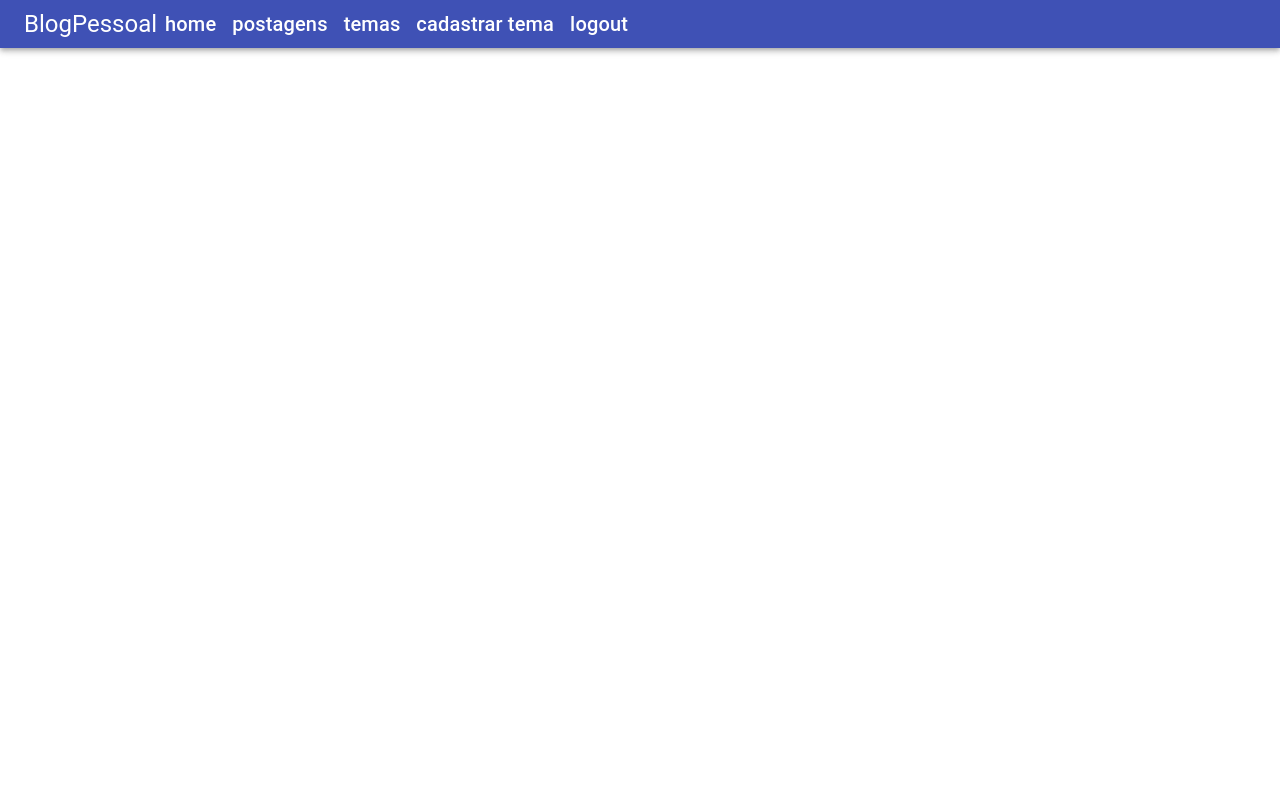
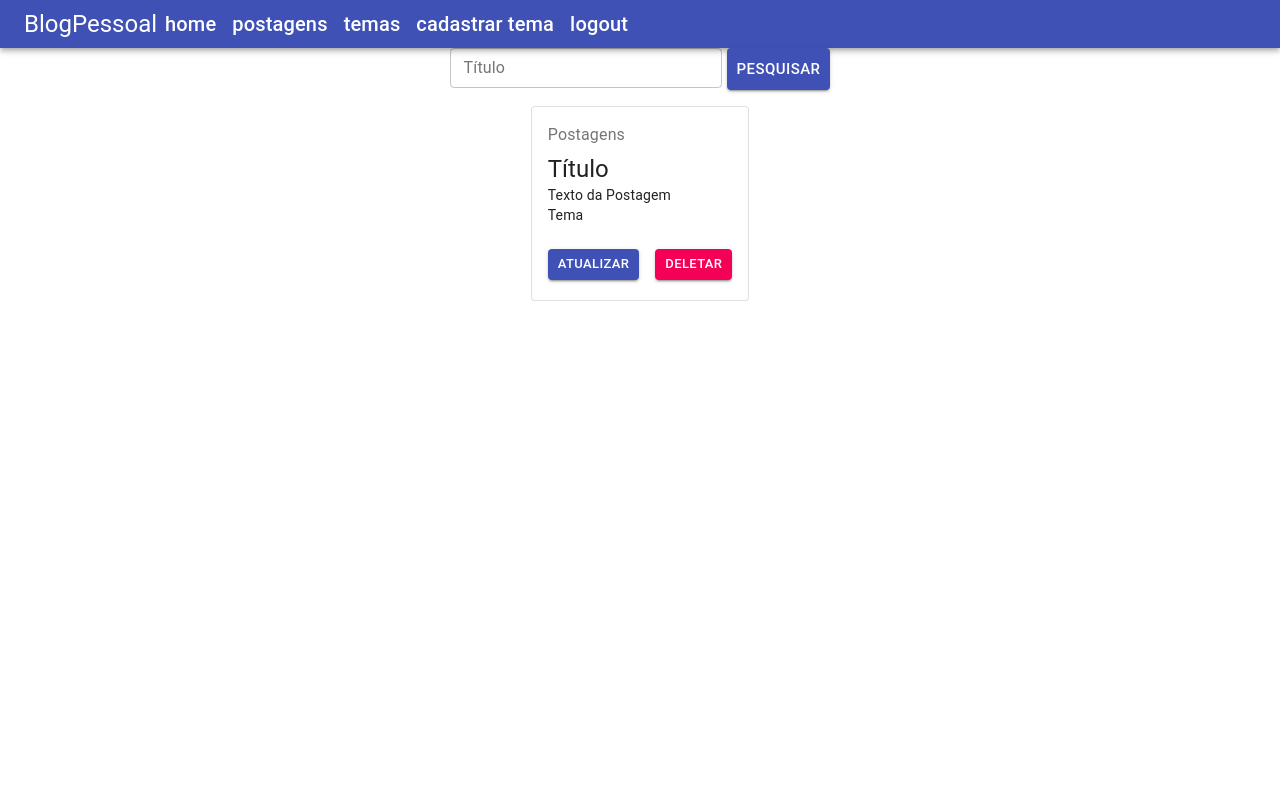
Before and after one commit to rafaelq80/blog-pessoal_ReactJS, a React (Create React App) app: page /titulo in a window 1280 px wide. Shown: the top 800 px of the page. Built offline with nearby package versions, Linux system fonts and the light colour scheme.

Commit message:
Interface TabPostagens

```diff
--- a/package.json
+++ b/package.json
@@ -5,6 +5,7 @@
   "dependencies": {
     "@material-ui/core": "^4.12.3",
     "@material-ui/icons": "^4.11.2",
+    "@material-ui/lab": "^4.0.0-alpha.60",
     "@testing-library/jest-dom": "^5.16.1",
     "@testing-library/react": "^12.1.2",
     "@testing-library/user-event": "^13.5.0",
--- a/src/App.tsx
+++ b/src/App.tsx
@@ -8,6 +8,7 @@
 import './App.css';
 import ListaPostagem from './components/postagens/listapostagem/ListaPostagem';
 import ListaTema from './components/temas/listatema/ListaTema';
+import ListaPostagemTitulo from './components/postagens/listapostagemtitulo/ListaPostagemTitulo';
 
 
 function App() {
@@ -41,6 +42,10 @@
               <ListaPostagem />
             </Route>
 
+            <Route path='/titulo'>
+              <ListaPostagemTitulo />
+            </Route>
+
           </div>
         </Switch>
       <Footer />
--- /dev/null
+++ b/src/components/postagens/listapostagemtitulo/ListaPostagemTitulo.css
@@ -0,0 +1,7 @@
+.text-decorator-none{
+    text-decoration: none;
+}
+
+.botao{
+    Height: '38px';
+}
--- /dev/null
+++ b/src/components/postagens/listapostagemtitulo/ListaPostagemTitulo.tsx
@@ -0,0 +1,76 @@
+import React from 'react'
+import { Link } from 'react-router-dom'
+import { Box, Card, CardActions, CardContent, Button, Typography, TextField, Grid } from '@material-ui/core';
+import './ListaPostagemTitulo.css';
+
+function ListaPostagem() {
+
+  return (
+
+    <Grid container direction='row' justifyContent='center' alignItems='center'>
+
+      <Grid item xs={12} direction='row' justifyContent='center' alignItems='center' style={{ display: "flex" }}>
+        <form action="" style={{ display: "flex" }}>
+          <TextField
+            id="titulo"
+            variant="outlined"
+            label="Título"
+            size="small"
+            fullWidth
+            style={{ marginRight: "5px" }}
+          />
+          <Button className="botao"
+            variant="contained"
+            type="submit"
+            color="primary"
+            size="large">
+            Pesquisar
+          </Button>
+        </form>
+      </Grid>
+
+        <Box m={2} >
+          <Card variant="outlined">
+            <CardContent>
+              <Typography color="textSecondary" gutterBottom>
+                Postagens
+              </Typography>
+              <Typography variant="h5" component="h2">
+                Título
+              </Typography>
+              <Typography variant="body2" component="p">
+                Texto da Postagem
+              </Typography>
+              <Typography variant="body2" component="p">
+                Tema
+              </Typography>
+            </CardContent>
+            <CardActions>
+              <Box display="flex" justifyContent="center" mb={1.5}>
+
+                <Link to="" className="text-decorator-none" >
+                  <Box mx={1}>
+                    <Button variant="contained" className="marginLeft" size='small' color="primary" >
+                      atualizar
+                    </Button>
+                  </Box>
+                </Link>
+                <Link to="" className="text-decorator-none">
+                  <Box mx={1}>
+                    <Button variant="contained" size='small' color="secondary">
+                      deletar
+                    </Button>
+                  </Box>
+                </Link>
+              </Box>
+            </CardActions>
+          </Card>
+        </Box>
+
+
+    </Grid>
+  );
+
+}
+
+export default ListaPostagem;
--- /dev/null
+++ b/src/components/postagens/tabpostagem/TabPostagem.css
@@ -0,0 +1,3 @@
+.titulo{
+    font-weight: bold;
+ }
--- /dev/null
+++ b/src/components/postagens/tabpostagem/TabPostagem.tsx
@@ -0,0 +1,43 @@
+import React, {useState} from 'react'
+import { AppBar, Tab, Tabs, Typography, Box } from '@material-ui/core';
+
+import ListaPostagem from '../listapostagem/ListaPostagem';
+import './TabPostagem.css';
+import { TabContext, TabPanel } from '@material-ui/lab';
+import ListaPostagemTitulo from '../listapostagemtitulo/ListaPostagemTitulo';
+
+
+function TabPostagem() {
+    const [value, setValue] = useState('1')
+    function handleChange(event: React.ChangeEvent<{}>, newValue: string){
+        setValue(newValue);
+    }
+  return (
+    <>
+      <TabContext value={value}>
+        <AppBar position="static">
+          <Tabs centered indicatorColor="secondary" onChange={handleChange}>
+            <Tab label="Todas as postagens" value="1"/>
+            <Tab label="Postagens por Título" value="2" />
+            <Tab label="Sobre-nós" value="3" />
+          </Tabs>
+        </AppBar>
+        <TabPanel value="1" >
+          <Box display="flex" flexWrap="wrap" justifyContent="center">
+            <ListaPostagem />
+          </Box>
+        </TabPanel>
+        <TabPanel value="2" >
+          <Box display="flex" flexWrap="wrap" justifyContent="center">
+            <ListaPostagemTitulo />
+          </Box>
+        </TabPanel>
+        <TabPanel value="3">
+          <Typography variant="h5" gutterBottom color="textPrimary" component="h5" align="center" className="titulo">Sobre-nós</Typography>
+          <Typography variant="body1" gutterBottom color="textPrimary" align="justify">Lorem ipsum, dolor sit amet consectetur adipisicing elit. Dignissimos ut eveniet natus totam et, voluptate dicta tempore alias, odio nobis non eius cupiditate minima inventore pariatur! Ipsum itaque consectetur voluptatibus. Lorem ipsum dolor sit amet consectetur adipisicing elit. Quo velit consequuntur suscipit fugiat, nam quis quod quaerat veritatis et, vel ratione beatae, facere neque! Quo animi porro voluptate saepe deleniti? Lorem ipsum dolor sit amet consectetur adipisicing elit. Inventore adipisci, officia aut quidem dolorum deserunt iure dolorem doloribus velit nobis quas consequatur at ullam odit, nesciunt est nulla nihil excepturi!</Typography>
+        </TabPanel>
+      </TabContext>
+    </>
+  );
+}
+export default TabPostagem;
--- a/src/paginas/home/Home.tsx
+++ b/src/paginas/home/Home.tsx
@@ -1,6 +1,7 @@
 import React from 'react';
 import {Typography, Box, Grid, Button} from '@material-ui/core';
 import './Home.css';
+import TabPostagem from '../../components/postagens/tabpostagem/TabPostagem';
 
 function Home() {
     return (
@@ -21,6 +22,7 @@
                     <img src="https://i.imgur.com/H88yIo2.png" alt="" width="500px" height="500px" />
                 </Grid>
                 <Grid xs={12} className='postagens'>
+                    <TabPostagem />
                 </Grid>
             </Grid>
         </>
```
Also changed, not shown: 1 other file (tests, documents, lock files or other folders).
